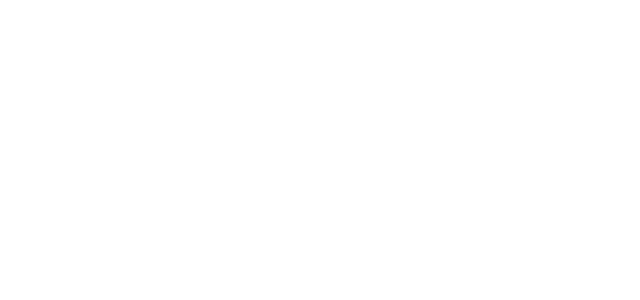
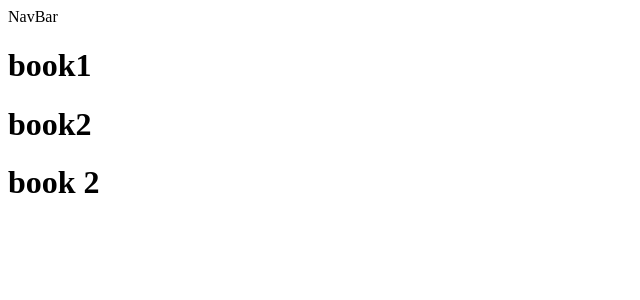
Before and after one commit to petudeveloper/bookstore, a React (Create React App) app: page / in a window 1280 px wide. Shown: the top 300 px of the page, without its empty margins (0-640 px from the left). Built offline with nearby package versions, Linux system fonts and the light colour scheme.

Commit message:
Add basic structure for components.

```diff
--- a/package.json
+++ b/package.json
@@ -6,6 +6,7 @@
     "@testing-library/jest-dom": "^5.14.1",
     "@testing-library/react": "^11.2.7",
     "@testing-library/user-event": "^12.8.3",
+    "prop-types": "^15.7.2",
     "react": "^17.0.2",
     "react-dom": "^17.0.2",
     "react-redux": "^7.2.5",
--- /dev/null
+++ b/src/App.js
@@ -0,0 +1,11 @@
+import NavBar from './components/NavBar';
+import NaListOfBooksvBar from './components/ListOfBooks';
+
+const App = () => (
+  <div>
+    <NavBar />
+    <NaListOfBooksvBar />
+  </div>
+);
+
+export default App;
--- /dev/null
+++ b/src/components/ListOfBooks.js
@@ -0,0 +1,11 @@
+import Book from './Book';
+
+const ListOfBooks = () => (
+  <div>
+    <Book title="book1 " />
+    <Book title="book2 " />
+    <Book title="book 2" />
+  </div>
+);
+
+export default ListOfBooks;
--- a/src/components/NavBar.js
+++ b/src/components/NavBar.js
@@ -0,0 +1,7 @@
+const NavBar = () => (
+  <div>
+    NavBar
+  </div>
+);
+
+export default NavBar;
--- a/src/components/book.js
+++ b/src/components/book.js
@@ -0,0 +1,17 @@
+import { PropTypes } from 'prop-types';
+
+const Book = (props) => {
+  const { title } = props;
+
+  return (
+    <div>
+      <h1>{ title }</h1>
+    </div>
+  );
+};
+
+Book.propTypes = {
+  title: PropTypes.string.isRequired,
+};
+
+export default Book;
--- a/src/index.js
+++ b/src/index.js
@@ -1,7 +1,10 @@
 import React from 'react';
 import ReactDOM from 'react-dom';
+import App from './App';
 
 ReactDOM.render(
-  <React.StrictMode />,
+  <React.StrictMode>
+    <App />
+  </React.StrictMode>,
   document.getElementById('root'),
 );
```
